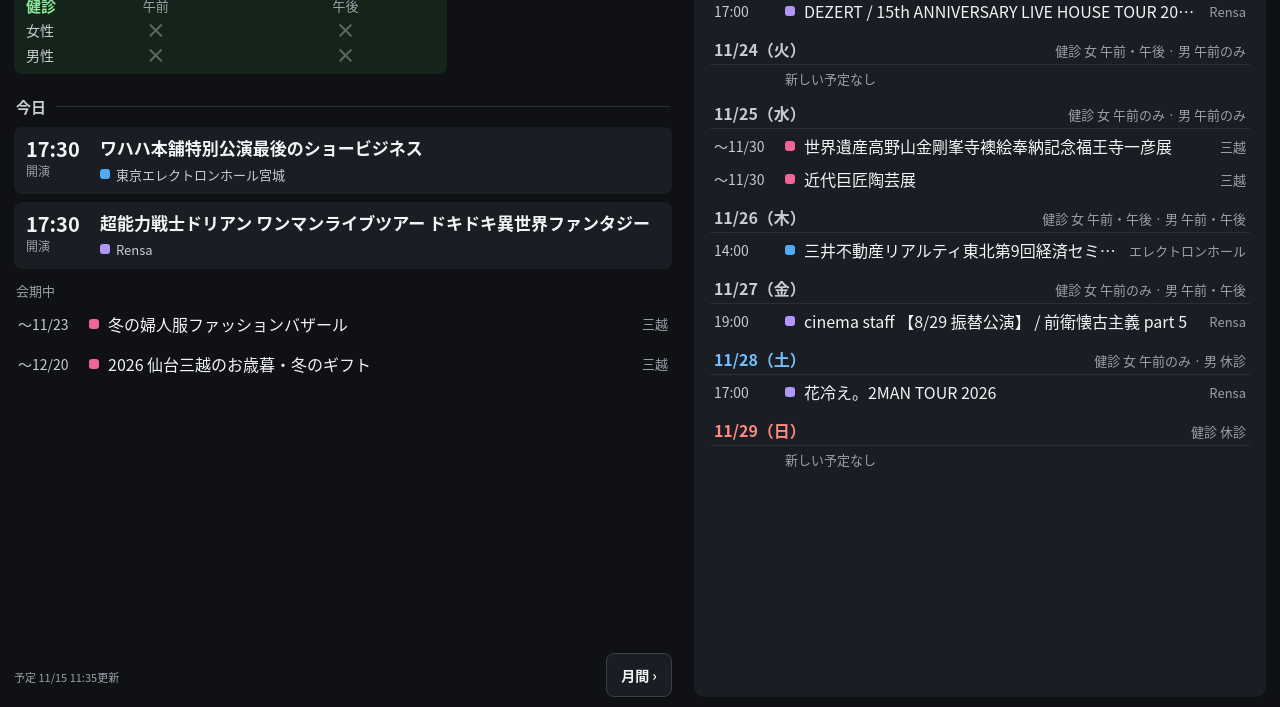
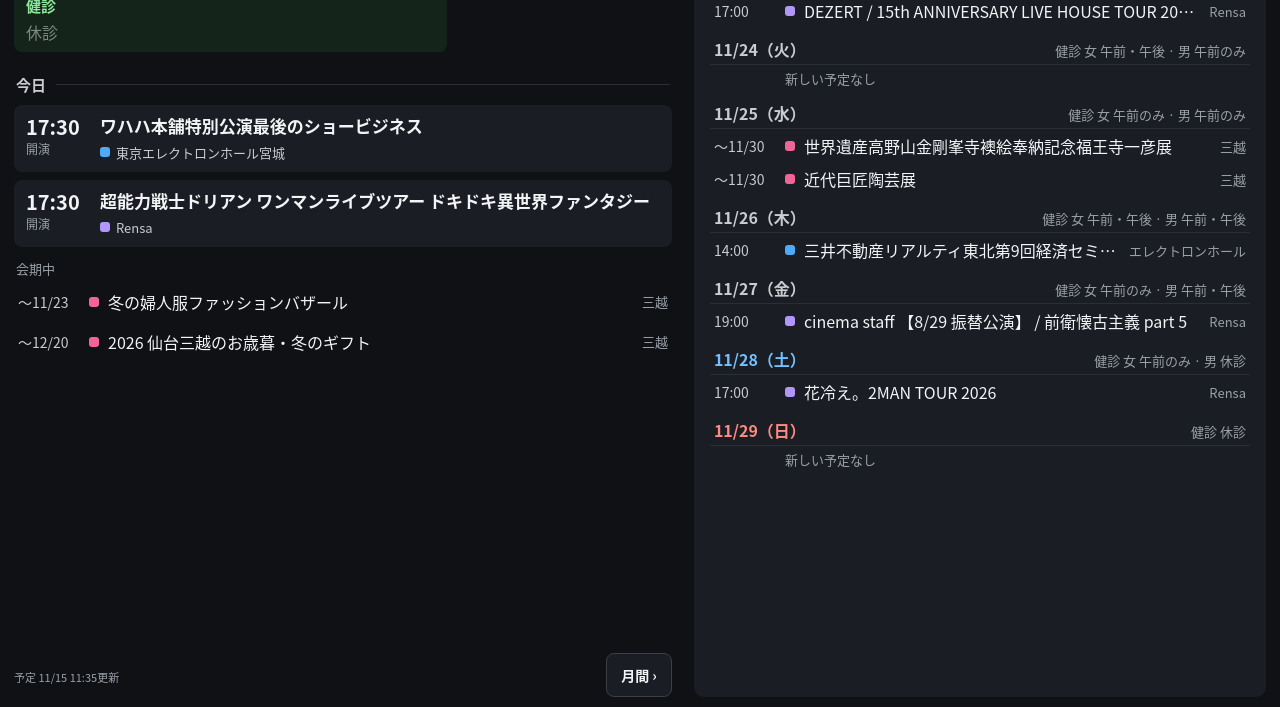
Before and after one commit to everydaylogic/jozenji-calendar, a plain HTML site: page docs/index.html in a window 1280 px wide. Shown: the part 93-800 px from the top of the page. Drawn offline with Linux system fonts and the light colour scheme; no server answers.

Commit message:
健診を言葉で出す（女性 午前のみ／男性 午前・午後）。月間のマスの○×も同じ色に
- 今日の画面：○×の表をやめ、1行（タブレットは天気の横に2行）に
- 月間カレンダーの下の欄も同じ言葉に
- 色は 緑＝午前・午後、黄＝午前のみ、灰＝休診。マスの○も午前のみの日は黄色

Co-Authored-By: Claude Opus 5.5 <noreply@anthropic.com>
Claude-Session: https://claude.ai/code/session_012qprjf1E5sBSJY4TjdCXMR

```diff
--- a/docs/index.html
+++ b/docs/index.html
@@ -109,15 +109,17 @@ footer .fl #status{overflow:hidden;white-space:nowrap;text-overflow:ellipsis}
 .top3{display:grid;grid-template-columns:minmax(0,2fr) minmax(0,1fr);gap:8px;flex:none}
 .top3 .wx{gap:8px}
 @media (max-width: 559px) { .top3{display:flex;flex-direction:column} }
-.ctab{display:grid;grid-template-columns:auto 1fr 1fr;align-content:center;align-items:center;column-gap:10px;row-gap:2px;
-  background:var(--clinic-bg);border-radius:8px;padding:8px 14px;white-space:nowrap}
+/* 健診：「女性 午前のみ　男性 午前・午後」。緑＝午前・午後、黄＝午前のみ、灰＝休診（月間カレンダーと同じ色） */
+.ctab{display:flex;align-items:center;gap:14px;background:var(--clinic-bg);border-radius:8px;padding:9px 14px;white-space:nowrap}
 .ctab:empty{display:none}
 .ctab .h{font-size:15px;font-weight:700;color:var(--clinic-text)}
-.ctab .ch{font-size:13px;color:var(--muted);text-align:center}
-.ctab .fl{font-size:14px;color:var(--sub)}
-.ctab .ok,.ctab .ng{text-align:center;font-size:20px;font-weight:700;line-height:1.15}
-.wxd .tp small{font-size:12px;font-weight:400;color:var(--muted)}
-.ctab .ok{color:#6cc47e}.ctab .ng{color:#5d6763}
+.ctab .fs{display:flex;flex-wrap:wrap;column-gap:16px;row-gap:2px;min-width:0}
+.ctab .f{font-size:15px;color:var(--sub)}
+.ctab .f b{margin-left:6px;font-weight:700}
+.ctab .full{color:#6cc47e}.ctab .am{color:#e6b84c}.ctab .shut{color:#7d8784;font-weight:400}
+/* タブレットでは天気の横の狭い欄なので、女性・男性を2行に */
+@media (min-width: 560px) { .top3 .ctab{flex-direction:column;align-items:flex-start;justify-content:center;gap:4px}
+  .top3 .ctab .fs{flex-direction:column} .top3 .ctab .f{font-size:16px} }
 /* 「今日」「これからの1週間」の見出し */
 .sech{display:flex;align-items:center;gap:10px;font-size:15px;font-weight:700;color:var(--sub);flex:none;margin:2px 2px 0}
 .sech::after{content:"";flex:1;height:1px;background:var(--line)}
@@ -181,7 +183,9 @@ main{flex:0 0 auto}
   .wxd .tx{display:none}
   .wxd .pp{gap:8px;font-size:12px}
   .ctab{padding:5px 10px}
-  .ctab .ok,.ctab .ng{font-size:16px}
+  .top3 .ctab{flex-direction:column;align-items:flex-start;gap:3px}
+  .top3 .ctab .fs{flex-direction:column}
+  .ctab .f{font-size:14px}
   .date b,.clock{font-size:30px}
   .date span{font-size:13px}
   .card .title{font-size:16px}
@@ -644,21 +648,26 @@ main{flex:0 0 auto}
     }
   }
 
-  // 健診（一番町健診クリニック）の今日の状況。女性・男性ごとに、午前・午後をやっているかを○×で出す
+  // 健診（一番町健診クリニック）の今日の状況を、女性・男性ごとに「午前・午後／午前のみ／休診」で出す
+  // 土曜は午後が無いので、やっている日は「午前のみ」
+  const clinicWord = (s, sat) => s === 'open' && !sat ? ['full', '午前・午後'] : (s === 'open' || s === 'pm_closed') ? ['am', '午前のみ'] : ['shut', '休診'];
   function renderClinic(today, n) {
     const box = document.getElementById('clinic');
     box.textContent = '';
     const c = data && data.clinic;
     const st = c && c.days && c.days[today];
     if (!st || !st.some(Boolean)) return;
-    const sat = n.wd === 6;   // 土曜は午前のみ（午後は平日だけ）
-    const am = st.map(s => s === 'open' || s === 'pm_closed');
-    const pm = st.map(s => s === 'open' && !sat);
-    box.append(el('span', 'h', '健診'), el('span', 'ch', '午前'), el('span', 'ch', '午後'));
-    st.forEach((s, i) => {
-      box.append(el('span', 'fl', (c.floors[i] || '').replace(/（.*/, '')),
-        el('span', am[i] ? 'ok' : 'ng', am[i] ? '○' : '×'), el('span', pm[i] ? 'ok' : 'ng', pm[i] ? '○' : '×'));
+    const sat = n.wd === 6;
+    box.append(el('span', 'h', '健診'));
+    const fs = el('span', 'fs');
+    if (st.every(s => clinicWord(s, sat)[0] === 'shut')) fs.append(el('b', 'shut', '休診'));
+    else st.forEach((s, i) => {
+      const [cls, word] = clinicWord(s, sat);
+      const f = el('span', 'f', (c.floors[i] || '').replace(/（.*/, ''));
+      f.append(el('b', cls, word));
+      fs.append(f);
     });
+    box.append(fs);
   }
 
   // これからの1週間（明日〜6日後）。日ごとに、その日に始まる予定を並べる
```
Also changed, not shown: docs/calendar.html (+16 -11 lines).
